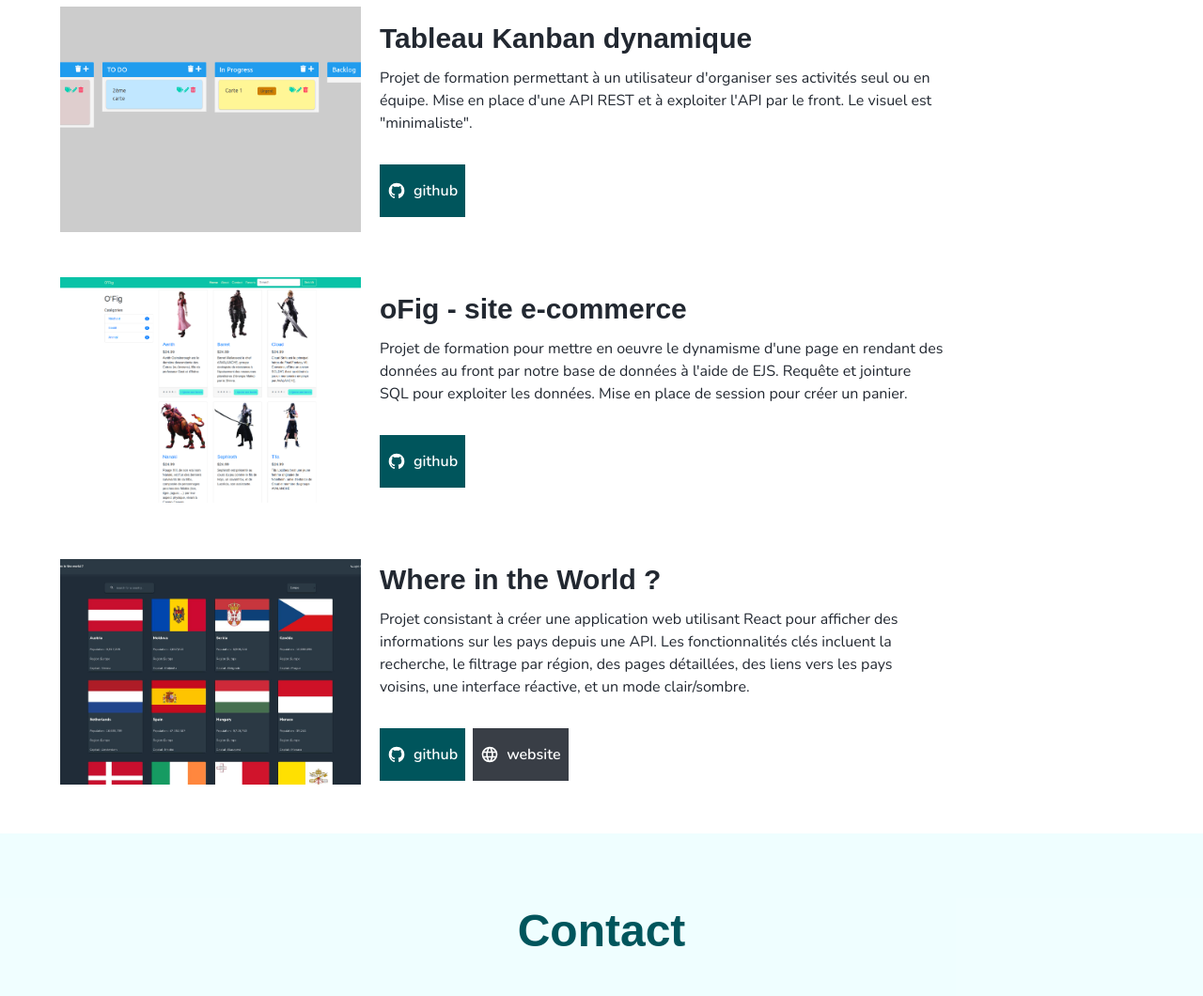
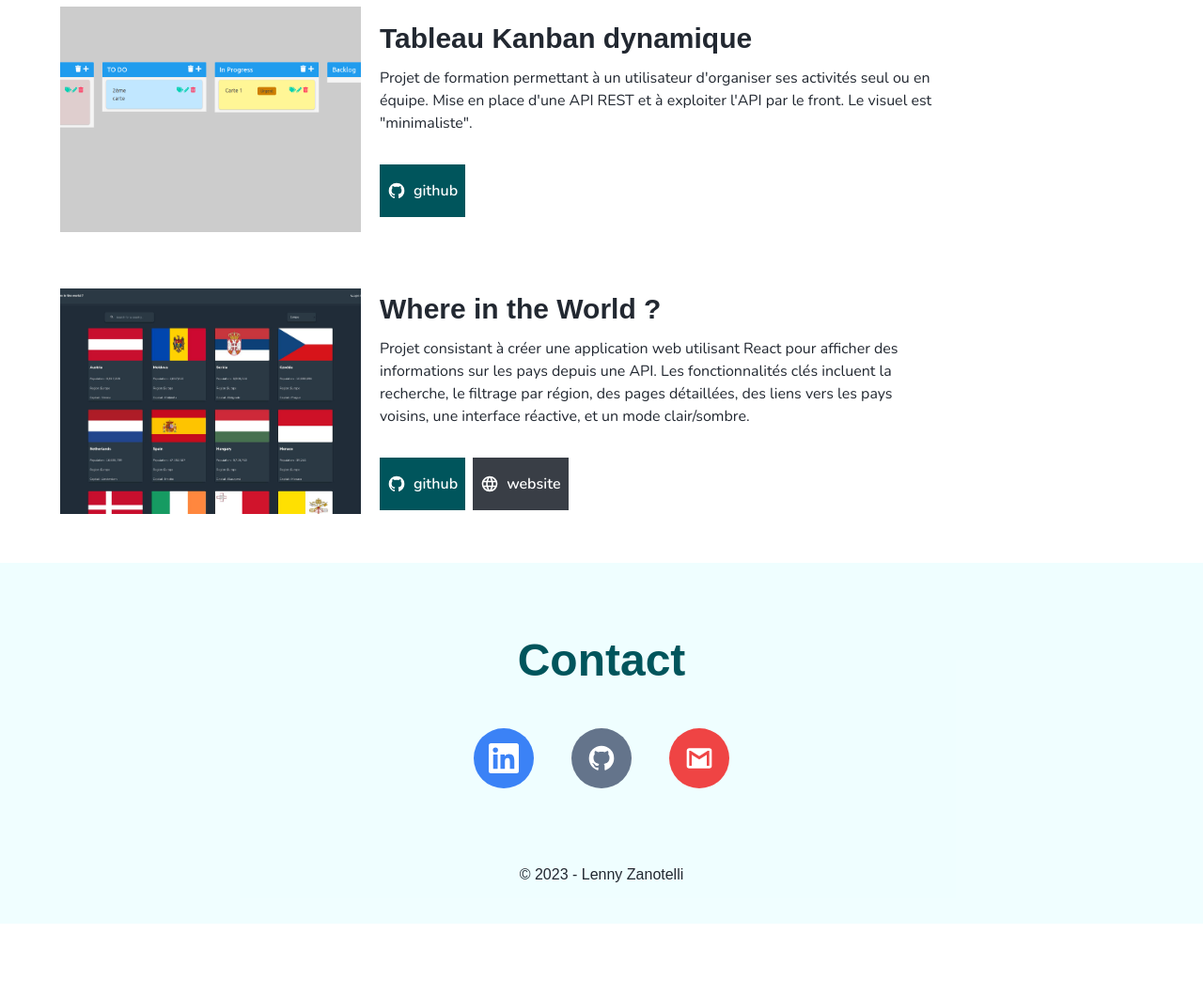
Before and after one commit to lenny-zanotelli/lenny-zanotelli.github.io, a website: page index.html in a window 1280 px wide. Shown: the part 2601-3661 px from the top of the page at 94% size. After the commit the page ends 3584 px from the top, so only its background shows below. Drawn offline with nearby package versions, Linux system fonts and the light colour scheme; files whose address does not match are found by name.

Commit message:
style: delete ofig project card

```diff
--- a/index.html
+++ b/index.html
@@ -226,34 +226,6 @@
                         </div>
                     </div>
                 </li>
-
-                <li class="project-card">
-                    <div class="w-full md:w-1/3 h-60">
-                        <img class="h-full w-full object-cover" src="src/assets/images/ofig.png" target="_blank"
-                            alt="ofig">
-                    </div>
-                    <div class="w-full md:w-2/3 p-5">
-                        <h2 class="text-3xl font-bold mb-3">
-                            oFig - site e-commerce
-                        </h2>
-                        <p>Projet de formation pour mettre en oeuvre le dynamisme d'une page en rendant des données au
-                            front par notre base de données à l'aide de EJS. Requête et jointure SQL pour exploiter les
-                            données. Mise en place de session pour créer un
-                            panier.</p>
-                        <div class="mt-8 font-semibold text-white flex items-center gap-2">
-                            <a href="https://github.com/lenny-zanotelli/oFig-ecommerce" class="project-link bg-primary">
-                                <img class="w-5 h-5" src="src/assets/images/stack-icon/github.svg" target="_blank"
-                                    alt="github">
-                                github
-                            </a>
-                            <!-- <a href="#" class="project-link bg-primary-gray dark:bg-primary-black">
-                                <img class="w-5 h-5" src="src/assets/images/stack-icon/web.svg" target="_blank"
-                                    alt="website">
-                                website
-                            </a> -->
-                        </div>
-                    </div>
-                </li>
                 <li class="project-card">
                     <div class="w-full md:w-1/3 h-60">
                         <img class="h-full w-full object-cover" src="src/assets/images/countries-app.jpg"
```
